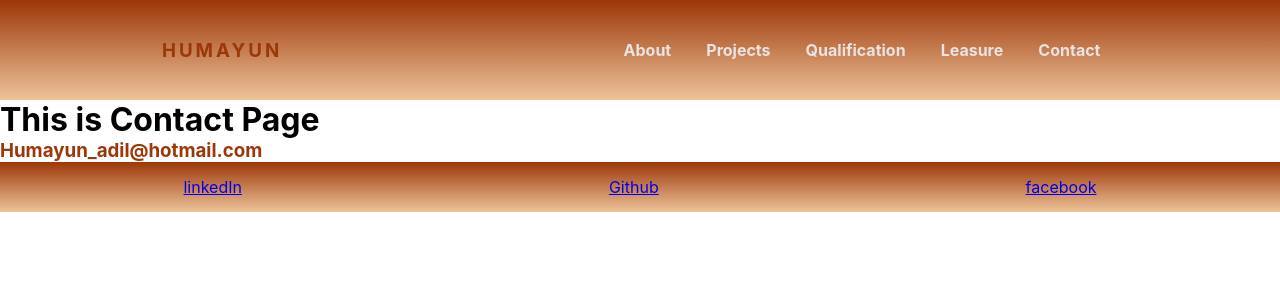
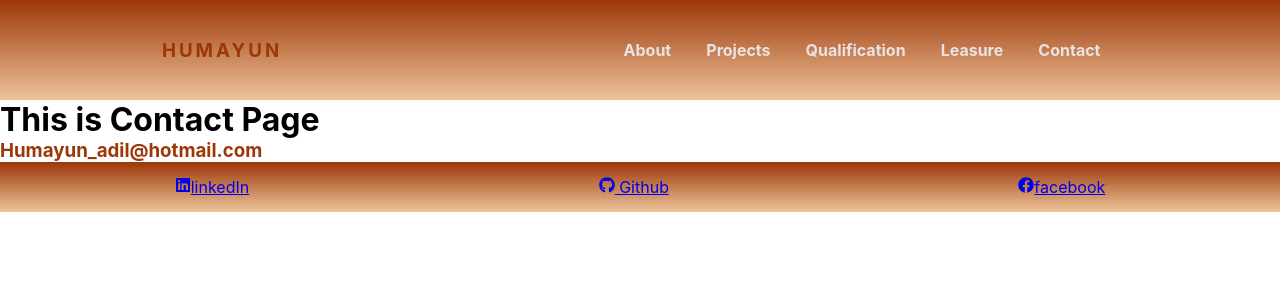
Before and after one commit to humayunadilshahzad/humayunadilshahzad.github.io, a React (Create React App) app: page /contact in a window 1280 px wide. Shown: the top 300 px of the page. Built offline with nearby package versions, Linux system fonts and the light colour scheme.

Commit message:
media icons added in footer

```diff
--- a/src/components/footer/footer.js
+++ b/src/components/footer/footer.js
@@ -1,11 +1,13 @@
 import React from 'react';
+import {FaGithub, FaFacebook, FaLinkedin} from "react-icons/fa"
 import './footer.css'
+//import { icons } from 'react-icons';
 function Footer(){
     return(
         <div className='foot'>
-            <a href='https://www.linkedin.com/in/humayun-adil-21771071/' target="blank" >linkedIn</a>
-            <a href='https://github.com/humayunadilshahzad' target="blank">Github</a>
-            <a href='https://www.facebook.com/humayun.adil' target="blank">facebook</a>
+            <a href='https://www.linkedin.com/in/humayun-adil-21771071/' target="blank" ><FaLinkedin/>linkedIn</a>
+            <a href='https://github.com/humayunadilshahzad' target="blank"><FaGithub/> Github</a>
+            <a href='https://www.facebook.com/humayun.adil' target="blank"><FaFacebook/>facebook</a>
 
         </div>
     )
```
